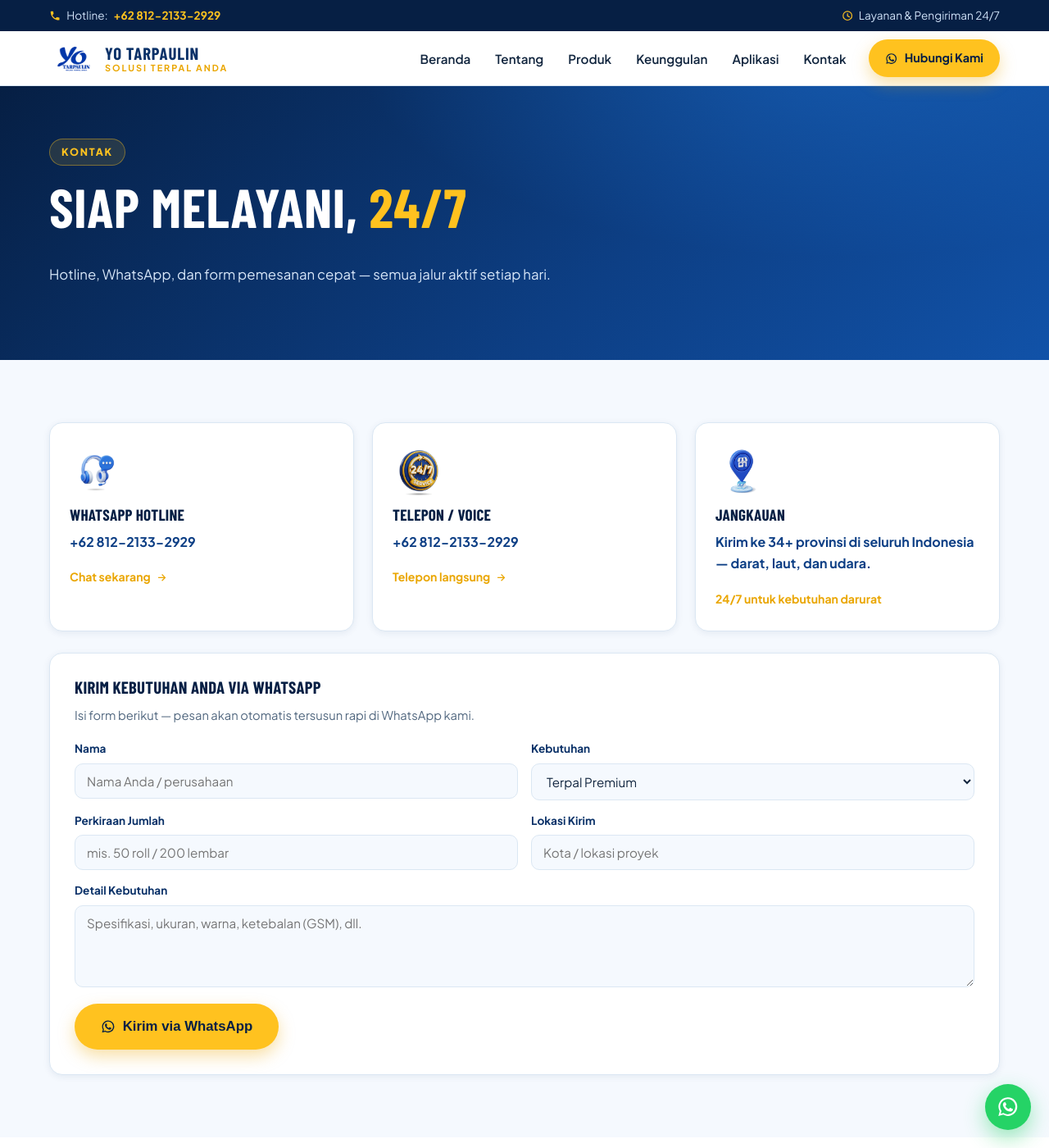
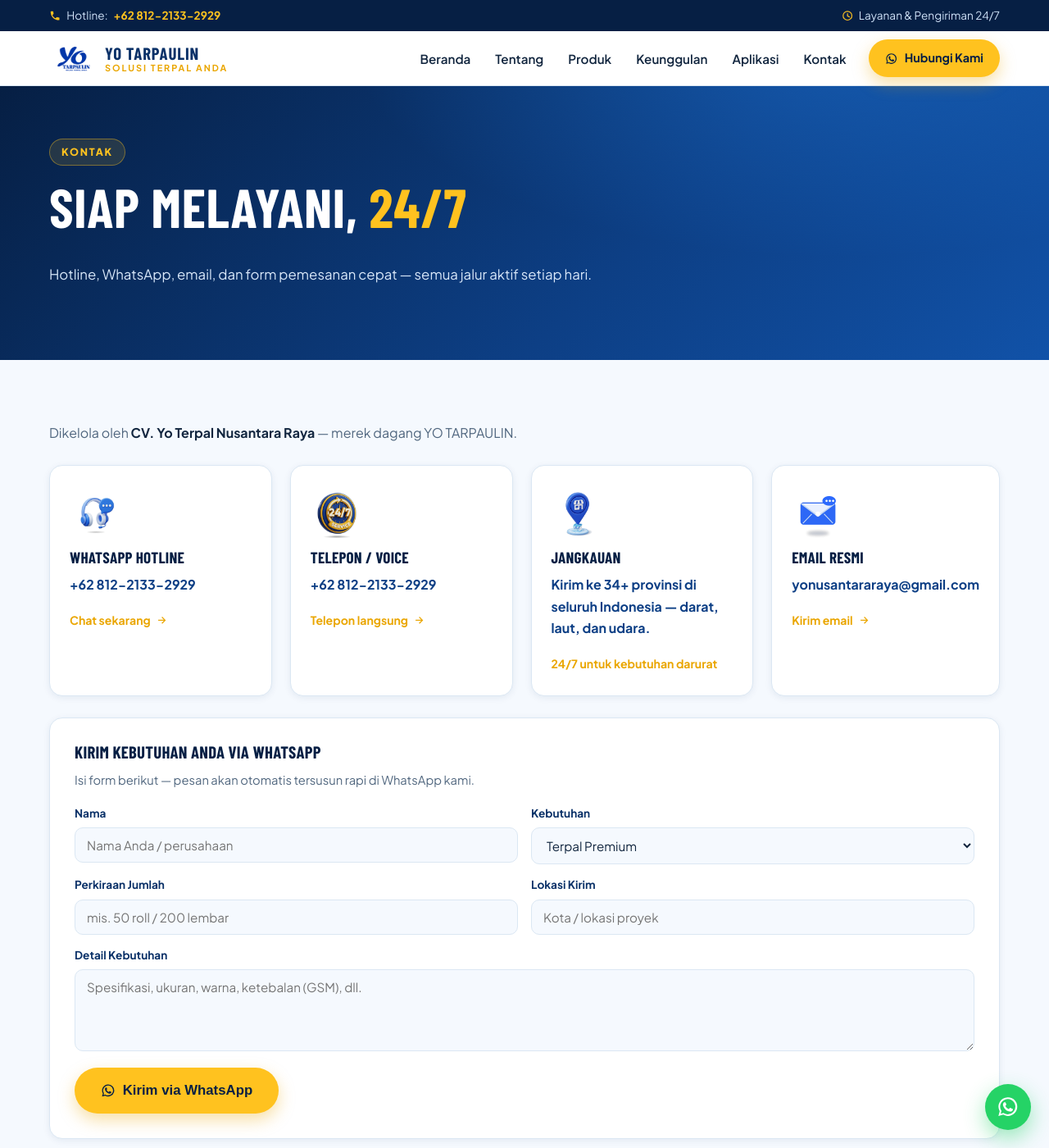
Before and after one commit to pelayanan/yotarpaulin, a Jekyll site: the page built from kontak.html, in a window 1280 px wide and 1400 px high. Shown: the whole window at 82% size. Built offline with Jekyll 4.4.1, drawn with Linux system fonts in a browser that asks for light colours; some web fonts are replaced; some of the changed text lies outside the part shown.

Commit message:
Tambah identitas CV. Yo Terpal Nusantara Raya + email yonusantararaya@gmail.com di kontak & footer (kartu email 4 kolom, ikon ic-mail.webp, responsive)

```diff
--- a/_config.yml
+++ b/_config.yml
@@ -20,7 +20,8 @@
 phone_display: "+62 812-2133-2929"
 phone_raw: "+6281221332929"
 whatsapp: "https://wa.me/6281221332929"
-email: "sales@yotarpaulin.co.id"
+email: "yonusantararaya@gmail.com"
+company: "CV. Yo Terpal Nusantara Raya"
 
 ### Build settings ###
 # Plugins in the Gemfile should be repeated here for GitHub Pages to use them.
--- a/_includes/footer.html
+++ b/_includes/footer.html
@@ -9,7 +9,7 @@
             <small>{{ site.brand_slogan }}</small>
           </span>
         </a>
-        <p>YO Tarpaulin merupakan perusahaan yang bergerak di bidang Produksi &amp; Penyediaan Terpal dan Sarung Tangan berkualitas tinggi untuk kebutuhan industri pertambangan dan proyek infrastruktur skala besar.</p>
+        <p>YO Tarpaulin merupakan perusahaan yang bergerak di bidang Produksi &amp; Penyediaan Terpal dan Sarung Tangan berkualitas tinggi untuk kebutuhan industri pertambangan dan proyek infrastruktur skala besar. Dioperasikan oleh <strong>{{ site.company }}</strong>.</p>
       </div>
 
       <div class="footer__col">
@@ -45,6 +45,10 @@
             <a href="{{ site.whatsapp }}" target="_blank" rel="noopener">WhatsApp Kami</a>
           </li>
           <li>
+            <svg class="ico" aria-hidden="true"><use href="#i-mail"/></svg>
+            <a href="mailto:{{ site.email }}">{{ site.email }}</a>
+          </li>
+          <li>
             <svg class="ico" aria-hidden="true"><use href="#i-clock"/></svg>
             <span>Layanan &amp; Pengiriman 24/7</span>
           </li>
@@ -61,7 +65,7 @@
     </div>
 
     <div class="footer__bottom">
-      <span>&copy; {{ site.time | date: "%Y" }} YO TARPAULIN. All Rights Reserved.</span>
+      <span>&copy; {{ site.time | date: "%Y" }} {{ site.company }} — merek YO TARPAULIN. All Rights Reserved.</span>
       <span>{{ site.brand_slogan }}</span>
     </div>
   </div>
--- a/_includes/header.html
+++ b/_includes/header.html
@@ -20,6 +20,7 @@
   <symbol id="i-shield" viewBox="0 0 24 24"><path fill="currentColor" d="M12 2 4 5v6c0 5 3.4 9.7 8 11 4.6-1.3 8-6 8-11V5l-8-3Zm-1.2 13.6-2.6-2.6 1.4-1.4 1.2 1.2 4-4 1.4 1.4-5.4 5.4Z"/></symbol>
   <symbol id="i-star" viewBox="0 0 24 24"><path fill="currentColor" d="m12 17.3-6.2 3.7 1.6-7L2 9.2l7.2-.6L12 2l2.8 6.6 7.2.6-5.4 4.8 1.6 7L12 17.3Z"/></symbol>
   <symbol id="i-pin" viewBox="0 0 24 24"><path fill="currentColor" d="M12 2a7 7 0 0 0-7 7c0 5.2 7 13 7 13s7-7.8 7-13a7 7 0 0 0-7-7Zm0 9.5A2.5 2.5 0 1 1 12 6a2.5 2.5 0 0 1 0 5.5Z"/></symbol>
+  <symbol id="i-mail" viewBox="0 0 24 24"><path fill="currentColor" d="M22 6c0-1.1-.9-2-2-2H4c-1.1 0-2 .9-2 2v12c0 1.1.9 2 2 2h16c1.1 0 2-.9 2-2V6l-10 6L2 6Z"/></symbol>
 </svg>
 
 <header class="site-header" id="top">
--- a/assets/css/styles.scss
+++ b/assets/css/styles.scss
@@ -573,9 +573,11 @@
 .contact { display: grid; gap: 26px; }
 .contact__cards {
   display: grid;
-  grid-template-columns: repeat(3, 1fr);
+  grid-template-columns: repeat(4, 1fr);
   gap: 22px;
 }
+.contact-legal { margin: 0; color: var(--muted); }
+.contact-legal strong { color: var(--ink); }
 .contact-card {
   background: var(--white);
   border: 1px solid var(--line);
@@ -838,7 +840,7 @@
   .hero__badge--b { right: 6px; }
   .split { grid-template-columns: 1fr; gap: 30px; }
   .cards--3 { grid-template-columns: repeat(2, 1fr); }
-  .contact__cards { grid-template-columns: 1fr; }
+  .contact__cards { grid-template-columns: repeat(2, 1fr); }
   .stats__grid { grid-template-columns: repeat(2, 1fr); }
   .stat:nth-child(2) { border-right: 0; }
   .stat:nth-child(-n+2) { border-bottom: 1px solid var(--line); }
@@ -874,6 +876,7 @@
   .steps { grid-template-columns: 1fr; }
   .form-grid { grid-template-columns: 1fr; }
   .form-grid .span2 { grid-column: span 1; }
+  .contact__cards { grid-template-columns: 1fr; }
   .stats__grid { grid-template-columns: 1fr 1fr; }
   .stat__num { font-size: 2.1rem; }
   .footer__grid { grid-template-columns: 1fr; gap: 26px; }
--- a/kontak.html
+++ b/kontak.html
@@ -1,7 +1,7 @@
 ---
 layout: default
 title: "Kontak"
-description: "Hubungi Yo Tarpaulin via WhatsApp atau telepon di +62 812-2133-2929. Layanan dan pengiriman 24/7 ke seluruh Indonesia."
+description: "Hubungi CV. Yo Terpal Nusantara Raya (YO Tarpaulin) via WhatsApp/telepon +62 812-2133-2929 atau email yonusantararaya@gmail.com. Layanan dan pengiriman 24/7."
 permalink: /kontak.html
 ---
 
@@ -9,13 +9,14 @@
   <div class="container">
     <span class="eyebrow eyebrow--light">Kontak</span>
     <h1>Siap Melayani, <span class="hl">24/7</span></h1>
-    <p>Hotline, WhatsApp, dan form pemesanan cepat — semua jalur aktif setiap hari.</p>
+    <p>Hotline, WhatsApp, email, dan form pemesanan cepat — semua jalur aktif setiap hari.</p>
   </div>
 </section>
 
 <section class="section">
   <div class="container">
     <div class="contact">
+      <p class="contact-legal reveal">Dikelola oleh <strong>{{ site.company }}</strong> — merek dagang YO TARPAULIN.</p>
       <div class="contact__cards">
         <a class="contact-card reveal" href="{{ site.whatsapp }}" target="_blank" rel="noopener">
           <img src="{{ site.baseurl }}/assets/images/ic-support.webp" alt="" loading="lazy" width="72" height="72">
@@ -35,6 +36,12 @@
           <p>Kirim ke 34+ provinsi di seluruh Indonesia — darat, laut, dan udara.</p>
           <span class="contact-card__cta">24/7 untuk kebutuhan darurat</span>
         </div>
+        <a class="contact-card reveal" href="mailto:{{ site.email }}">
+          <img src="{{ site.baseurl }}/assets/images/ic-mail.webp" alt="" loading="lazy" width="72" height="72">
+          <h3>Email Resmi</h3>
+          <p>{{ site.email }}</p>
+          <span class="contact-card__cta">Kirim email <svg class="ico" aria-hidden="true"><use href="#i-arrow"/></svg></span>
+        </a>
       </div>
 
       <form class="contact-form reveal" id="wa-form" autocomplete="off">
```
Also changed, not shown: _includes/kontak.html (+7 -0 lines), assets/images/ic-mail.webp (added).
